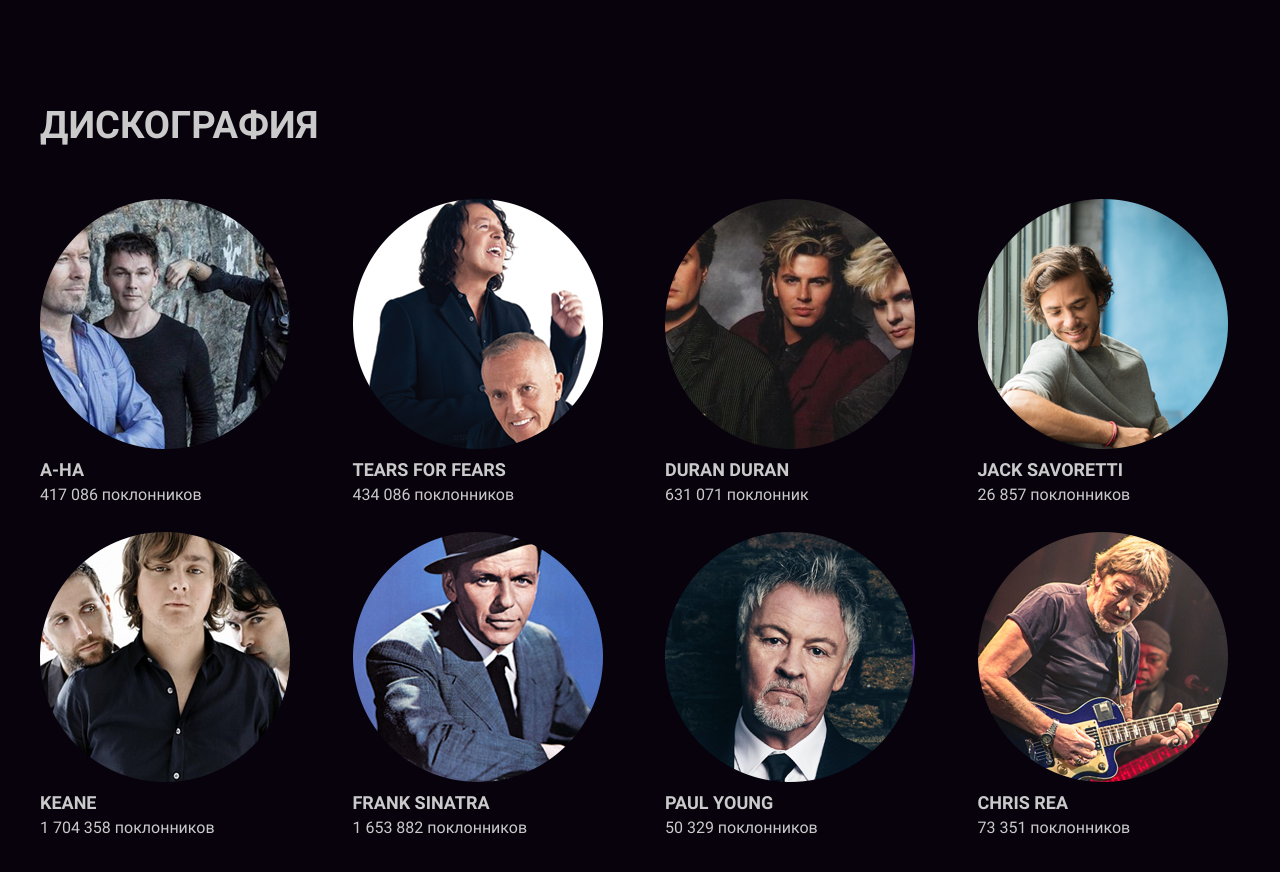
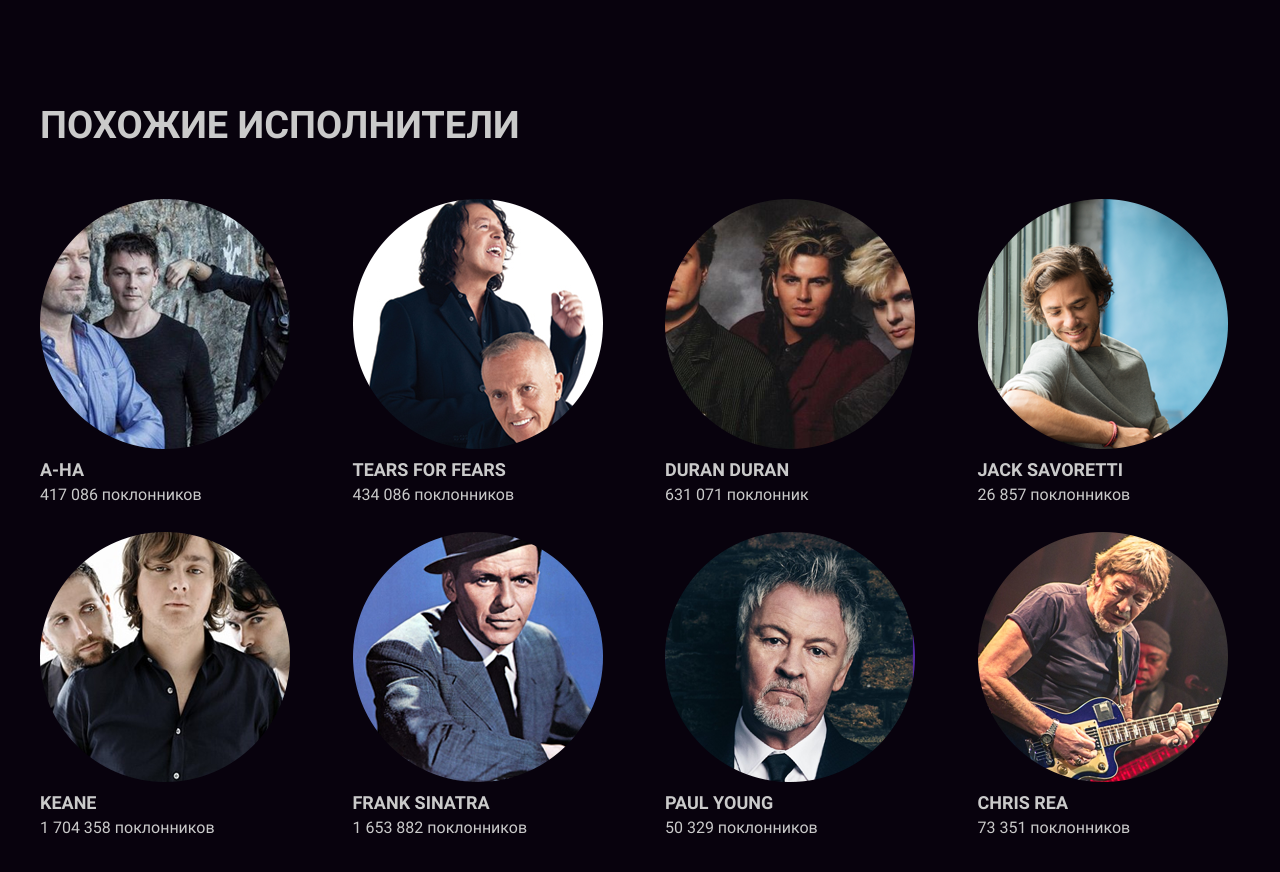
Before and after one commit to panechek/layout-designer-project-lvl2, a website: page src/artist.html in a window 1280 px wide. Shown: the part 1916-2788 px from the top of the page. Drawn offline with Linux system fonts and the light colour scheme.

Commit message:
section margin

```diff
--- a/src/artist.html
+++ b/src/artist.html
@@ -247,7 +247,7 @@
     <section id="page-similar">
         <div class="container">
             <h2 class="section-title text-start">
-                Дискография
+                Похожие исполнители
             </h2>
             <div class="similar-list">
                 <div class="similar-item">
--- a/src/scss/general.scss
+++ b/src/scss/general.scss
@@ -136,8 +136,11 @@
   }
 }
 
+section {
+  margin-bottom: 100px;
+}
+
 .section-title {
-  margin-top: 100px;
   margin-bottom: 45px;
   text-align: center;;
 
```
Also changed, not shown: src/css/style.css, 1 other file.
